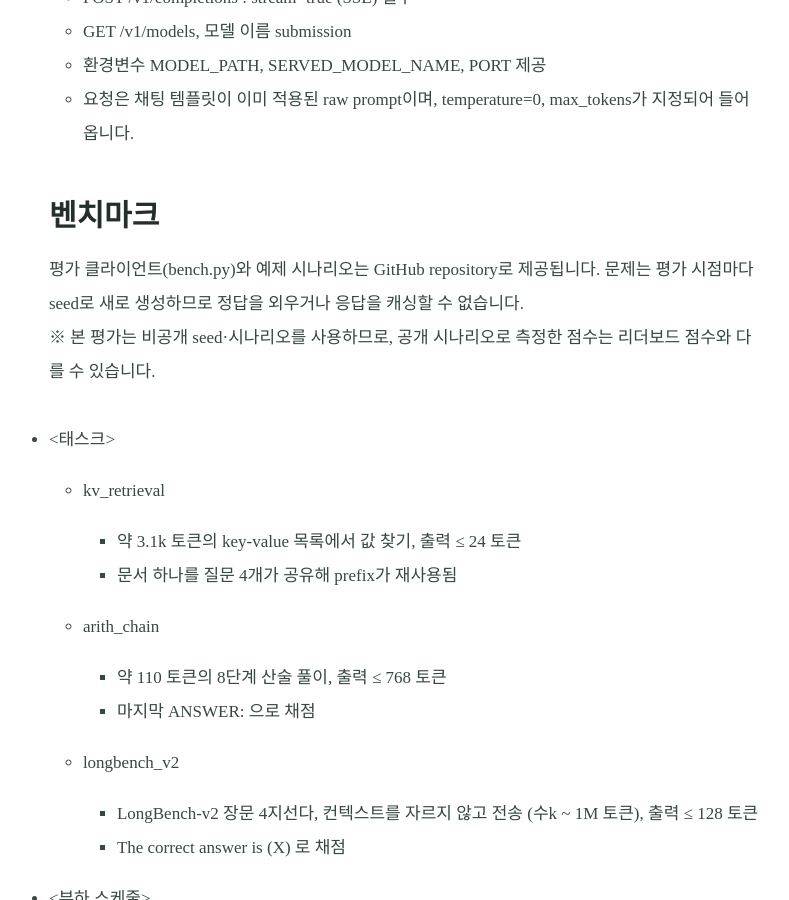
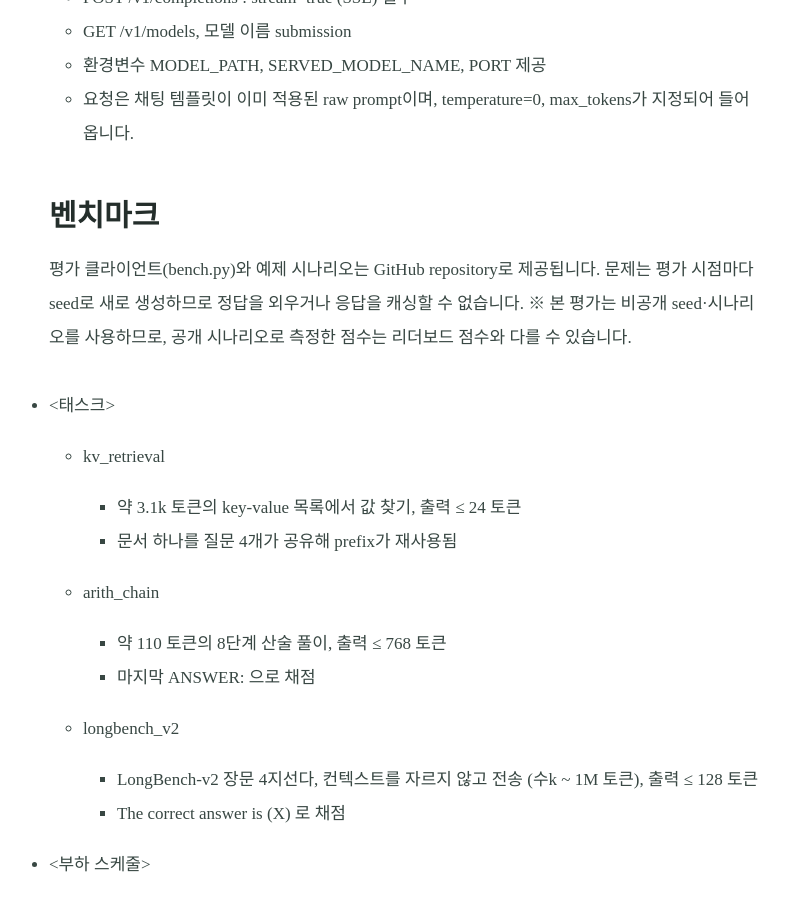
Before and after one commit to AISystemChallenge/AISystemChallenge.github.io, a Jekyll site: the page built from rules.md, in a window 1280 px wide and 900 px high, scrolled down 1533 px. Shown: the whole window, without its empty margins (234-1023 px from the left). Built offline with Jekyll 4.4.1, drawn with Linux system fonts in a browser that asks for light colours; some web fonts are replaced; our own code applies the rules of GitHub Pages for plain Markdown files.

```diff
--- a/rules.md
+++ b/rules.md
@@ -20,7 +20,7 @@ excerpt:
 <br>
 
 ### 평가 환경
-참가팀은 서빙 서버를 Docker 이미지로 제출하고, 사무국 평가 서버가 아래 격리 조건에서 실행합니다. 서빙 프레임워크는 자유입니다 (vLLM, SGLang, llama.cpp, 직접 구현 등).<br>
+참가팀은 서빙 서버를 Docker 이미지로 제출하고, 사무국 평가 서버가 아래 격리 조건에서 실행합니다. 서빙 프레임워크는 자유입니다 (vLLM, SGLang, llama.cpp, 직접 구현 등).
   * &lt;하드웨어 / 격리&gt;
     * GPU 1장: NVIDIA H100 80GB (TBD)
     * GPU 메모리 사용 상한: XX GiB (모델 weight 포함, TBD)
@@ -38,7 +38,7 @@ excerpt:
 <br>
 
 ### 벤치마크
-평가 클라이언트(bench.py)와 예제 시나리오는 GitHub repository로 제공됩니다. 문제는 평가 시점마다 seed로 새로 생성하므로 정답을 외우거나 응답을 캐싱할 수 없습니다.<br>
+평가 클라이언트(bench.py)와 예제 시나리오는 GitHub repository로 제공됩니다. 문제는 평가 시점마다 seed로 새로 생성하므로 정답을 외우거나 응답을 캐싱할 수 없습니다.
 ※ 본 평가는 비공개 seed·시나리오를 사용하므로, 공개 시나리오로 측정한 점수는 리더보드 점수와 다를 수 있습니다.<br>
   * &lt;태스크&gt;
     * kv_retrieval
@@ -57,7 +57,7 @@ excerpt:
 <br>
 
 ### 제한 사항
-아래의 제한 사항을 위반하면 실격처리 됩니다.<br>
+아래의 제한 사항을 위반하면 실격처리 됩니다.
   * &lt;허용&gt;
     * 서빙 프레임워크의 선택·수정 (스케줄러, 메모리 관리자, attention 백엔드), 커스텀 CUDA/Triton 커널
     * KV cache 관리 기법 일체: paging, prefix caching, CPU offloading, KV 양자화, eviction, chunked prefill, admission control 등 (단, 정확도 조건 충족 필요)
@@ -87,7 +87,7 @@ excerpt:
 <hr />
 
 ### Evaluation Criteria
-The organizing committee's evaluation client sends requests to participating teams' servers according to predefined scenarios to measure throughput, latency, and accuracy. Rankings are determined by throughput during the maximum-load (saturation) stage.<br>
+The organizing committee's evaluation client sends requests to participating teams' servers according to predefined scenarios to measure throughput, latency, and accuracy. Rankings are determined by throughput during the maximum-load (saturation) stage.
   * &lt;Details&gt;
     * Formula : **Score = saturation-stage req/s**<br>
 &emsp;&emsp;&emsp;&emsp;&emsp;&emsp;&emsp;**= Number of successful requests / (Stage start time ~ Completion time of the last response)**
@@ -100,7 +100,7 @@ The organizing committee's evaluation client sends requests to participating tea
 <br>
 
 ### Evaluation Environment
-Participating teams submit their serving servers as Docker-images, which are executed by the organizing committee's evaluation server under the following isolated conditions. Teams may freely choose their serving framework (vLLM, SGLang, llama.cpp, custom implementations, etc.).<br>
+Participating teams submit their serving servers as Docker-images, which are executed by the organizing committee's evaluation server under the following isolated conditions. Teams may freely choose their serving framework (vLLM, SGLang, llama.cpp, custom implementations, etc.).
   * &lt;Hardware / Isolation&gt;
     * One GPU: NVIDIA H100 80GB (TBD)
     * GPU memory usage limit: XX GiB (including model weights, TBD)
@@ -119,7 +119,7 @@ Participating teams submit their serving servers as Docker-images, which are exe
 
 ### Benchmark
 The evaluation client (bench.py) and example scenarios are provided through a GitHub repository. Problems are regenerated using a new seed for each evaluation, so answers cannot be memorized or responses cached.<br>
-※ The official evaluation uses private seeds and scenarios; scores measured using public scenarios may differ from leaderboard scores.<br>
+※ The official evaluation uses private seeds and scenarios; scores measured using public scenarios may differ from leaderboard scores.
   * &lt;Tasks&gt;
     * kv_retrieval
         * Retrieve values from a key-value list of approximately 3.1k tokens, output ≤ 24 tokens
@@ -137,7 +137,7 @@ The evaluation client (bench.py) and example scenarios are provided through a Gi
 <br>
 
 ### Restrictions
-Violations of the following restrictions will result in disqualification.<br>
+Violations of the following restrictions will result in disqualification.
   * &lt;Permitted&gt;
     * Selection and modification of serving frameworks (schedulers, memory managers, attention backends), custom CUDA/Triton kernels
     * All KV cache management techniques: paging, prefix caching, CPU offloading, KV quantization, eviction, chunked prefill, admission control, etc. (accuracy requirements must be satisfied)
```
